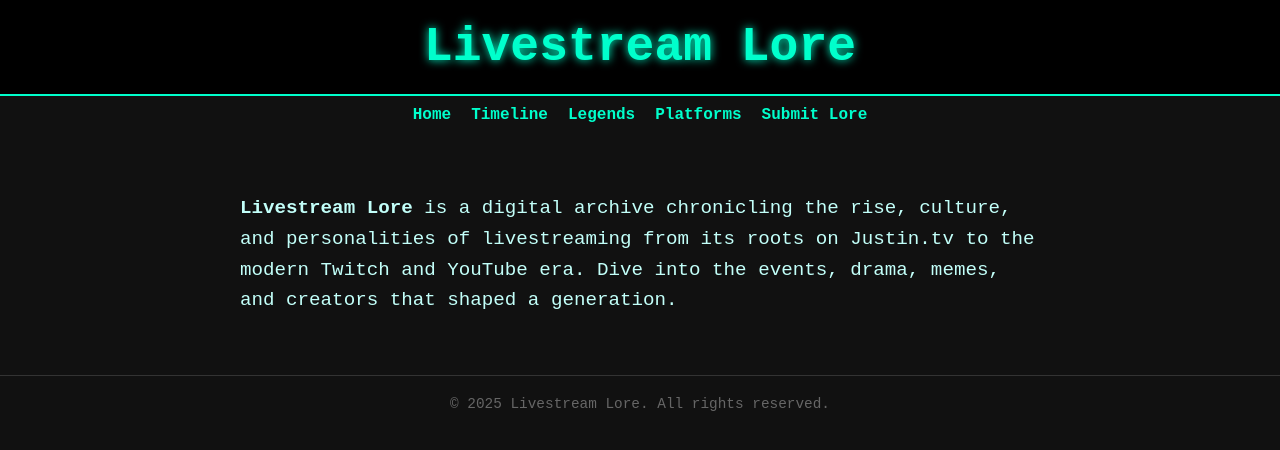
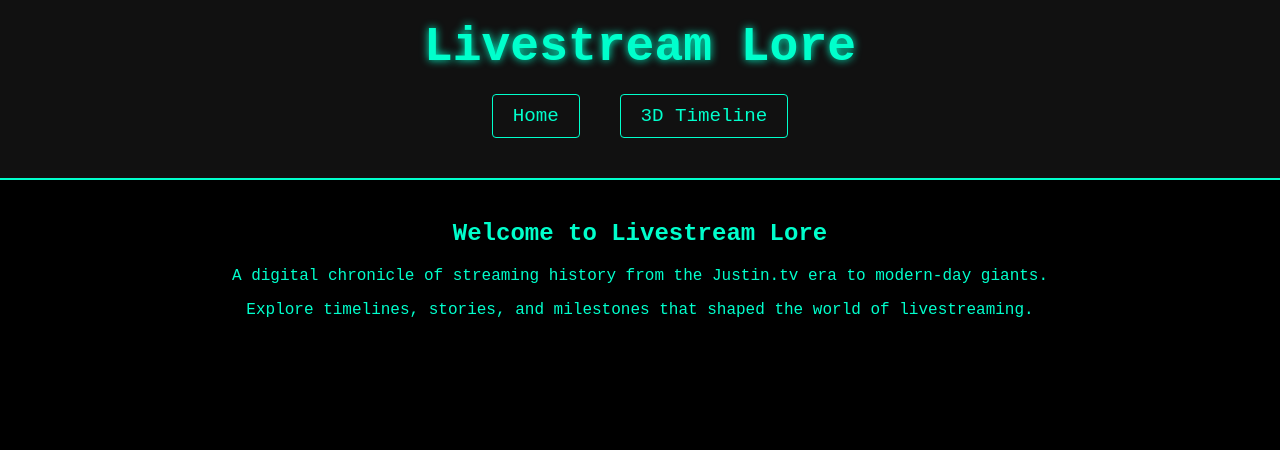
Before and after one commit to LivestreamLore/LivestreamLore, a plain HTML site: page index.html in a window 1280 px wide. Drawn offline with Linux system fonts and the light colour scheme.

Commit message:
Add files via upload

```diff
--- a/index.html
+++ b/index.html
@@ -6,79 +6,59 @@
   <title>Livestream Lore</title>
   <style>
     body {
-      background-color: #111;
+      background-color: #000;
       color: #00ffcc;
       font-family: 'Courier New', Courier, monospace;
       margin: 0;
       padding: 0;
+      text-align: center;
     }
     header {
-      background-color: #000;
+      background-color: #111;
       padding: 20px;
-      text-align: center;
       border-bottom: 2px solid #00ffcc;
     }
-    header h1 {
+    h1 {
+      margin: 0;
       font-size: 3rem;
-      margin: 0;
       color: #00ffcc;
-      text-shadow: 0 0 10px #00ffcc;
+      text-shadow: 0 0 8px #00ffcc;
     }
     nav {
-      display: flex;
-      justify-content: center;
-      background-color: #111;
-      padding: 10px;
-      gap: 20px;
+      margin: 20px 0;
     }
     nav a {
       color: #00ffcc;
       text-decoration: none;
-      font-weight: bold;
+      font-size: 1.2rem;
+      margin: 0 15px;
+      border: 1px solid #00ffcc;
+      padding: 10px 20px;
+      border-radius: 4px;
+      display: inline-block;
+      transition: background 0.2s;
     }
     nav a:hover {
-      text-decoration: underline;
+      background-color: #00ffcc;
+      color: #000;
     }
-    .content {
-      padding: 40px 20px;
-      max-width: 800px;
-      margin: auto;
-    }
-    .intro {
-      font-size: 1.2rem;
-      line-height: 1.6;
-      color: #c2fff9;
-    }
-    footer {
-      text-align: center;
+    main {
       padding: 20px;
-      font-size: 0.9rem;
-      border-top: 1px solid #333;
-      color: #666;
     }
   </style>
 </head>
 <body>
   <header>
     <h1>Livestream Lore</h1>
+    <nav>
+      <a href="index.html">Home</a>
+      <a href="timeline.html">3D Timeline</a>
+    </nav>
   </header>
-  <nav>
-  <a href="index.html">Home</a>
-  <a href="timeline.html">Timeline</a>
-  <a href="#">Legends</a>
-  <a href="#">Platforms</a>
-  <a href="#">Submit Lore</a>
-</nav>
-  <div class="content">
-    <p class="intro">
-      <strong>Livestream Lore</strong> is a digital archive chronicling the rise, culture,
-      and personalities of livestreaming from its roots on Justin.tv to the modern Twitch
-      and YouTube era. Dive into the events, drama, memes, and creators that shaped a
-      generation.
-    </p>
-  </div>
-  <footer>
-    &copy; 2025 Livestream Lore. All rights reserved.
-  </footer>
+  <main>
+    <h2>Welcome to Livestream Lore</h2>
+    <p>A digital chronicle of streaming history from the Justin.tv era to modern-day giants.</p>
+    <p>Explore timelines, stories, and milestones that shaped the world of livestreaming.</p>
+  </main>
 </body>
 </html>
```
